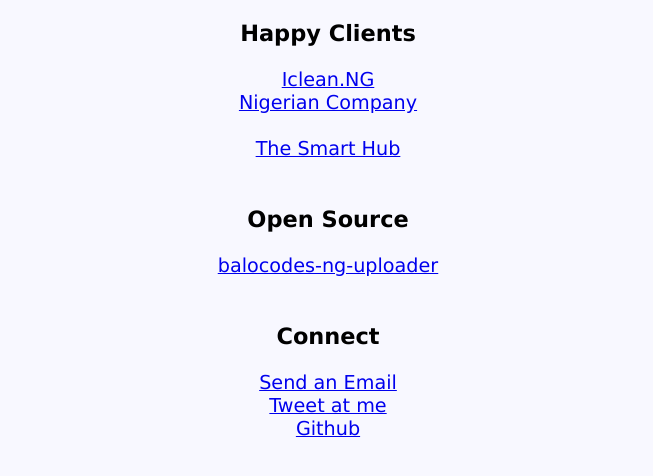
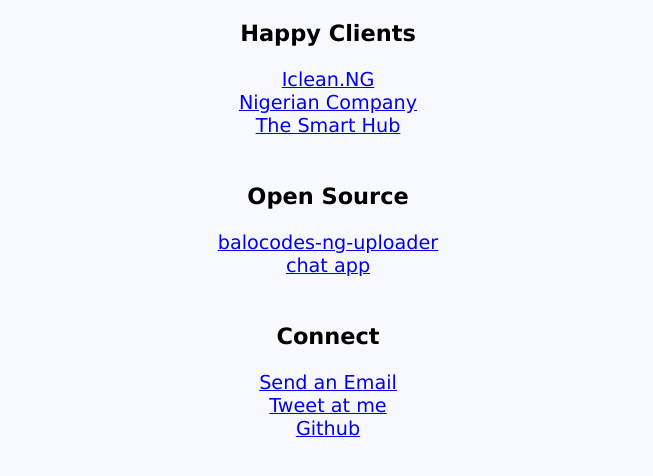
Before and after one commit to balocodes/balocodes.github.io, a plain HTML site: page index.html in a window 1280 px wide. Shown: the part 180-656 px from the top of the page, without its empty margins (312-965 px from the left). Drawn offline with Linux system fonts and the light colour scheme.

Commit message:
add chat app

```diff
--- a/index.html
+++ b/index.html
@@ -22,11 +22,11 @@
             <a href="https://www.iclean.ng" target="_blank">Iclean.NG</a>
             <br>
             <a href="http://www.nigeriancompany.com" target="_blank">Nigerian Company</a>
-            <br>
+            <!-- <br> -->
             <!-- <a href="http://partsdirect.ng" target="_blank">Partsdirect</a> -->
             <br>
             <a href="http://thesmarthub.com.ng" target="_blank">The Smart Hub</a>
-            <br>
+            <!-- <br> -->
             <!-- <a href="http://www.spotnaija.com" target="_blank">Spot Naija</a> -->
     </div>
     <br>
@@ -34,6 +34,9 @@
     <h3>Open Source</h3>
     <div>
         <a href="https://www.npmjs.com/package/balocodes-ng-uploader">balocodes-ng-uploader</a>
+    </div>
+    <div>
+        <a href="https://bashed.herokuapp.com">chat app</a>
     </div>
 
     <br>
```
